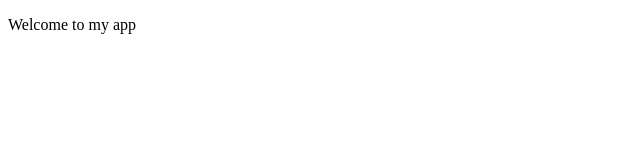
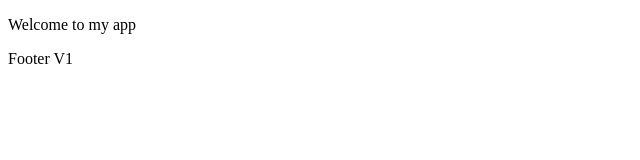
Before and after one commit to Sangng2210/my-web-app, a plain HTML site: page index.html in a window 1280 px wide. Shown: the full height of the page, 0-640 px from the left. Drawn offline with Linux system fonts and the light colour scheme.

Commit message:
feature/footer : Add footer V1

```diff
--- a/index.html
+++ b/index.html
@@ -7,5 +7,6 @@
   </head>
   <body>
     <p>Welcome to my app</p>
+    <footer>Footer V1</footer>
   </body>
 </html>
```
